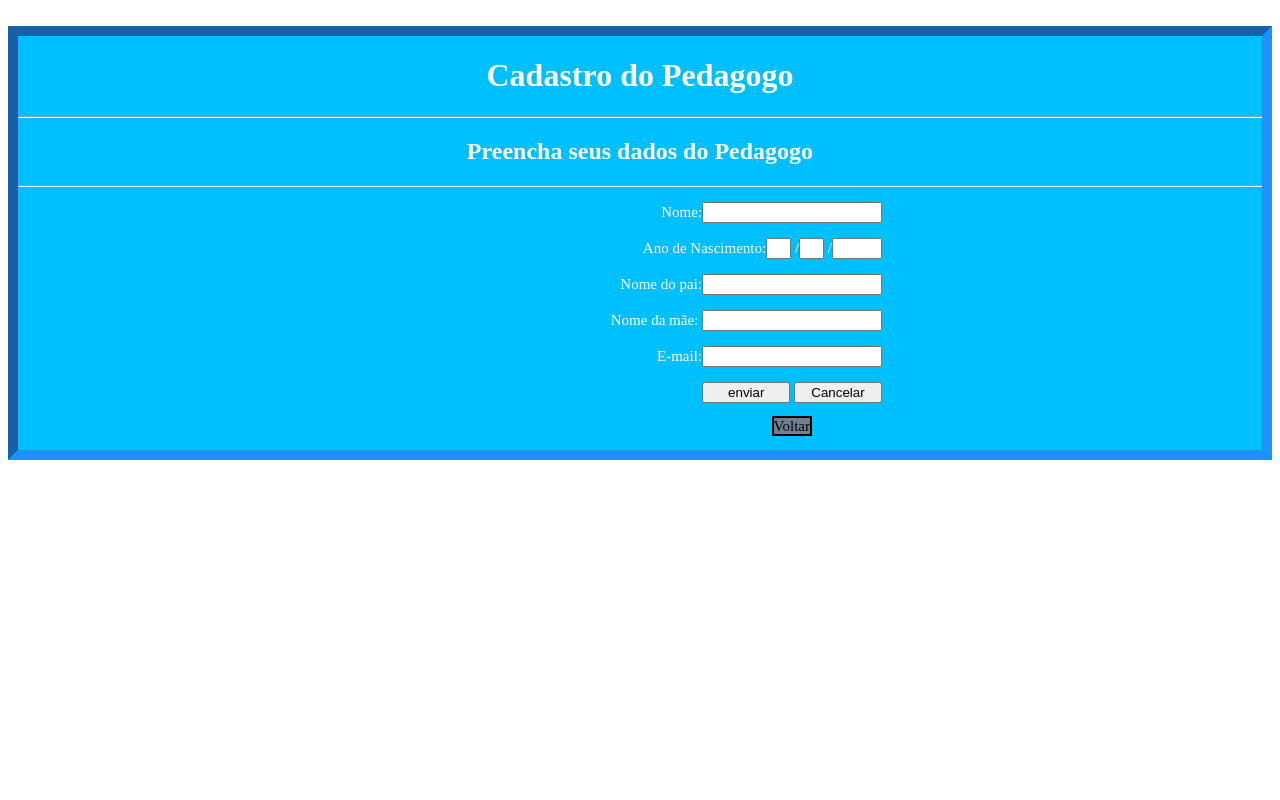
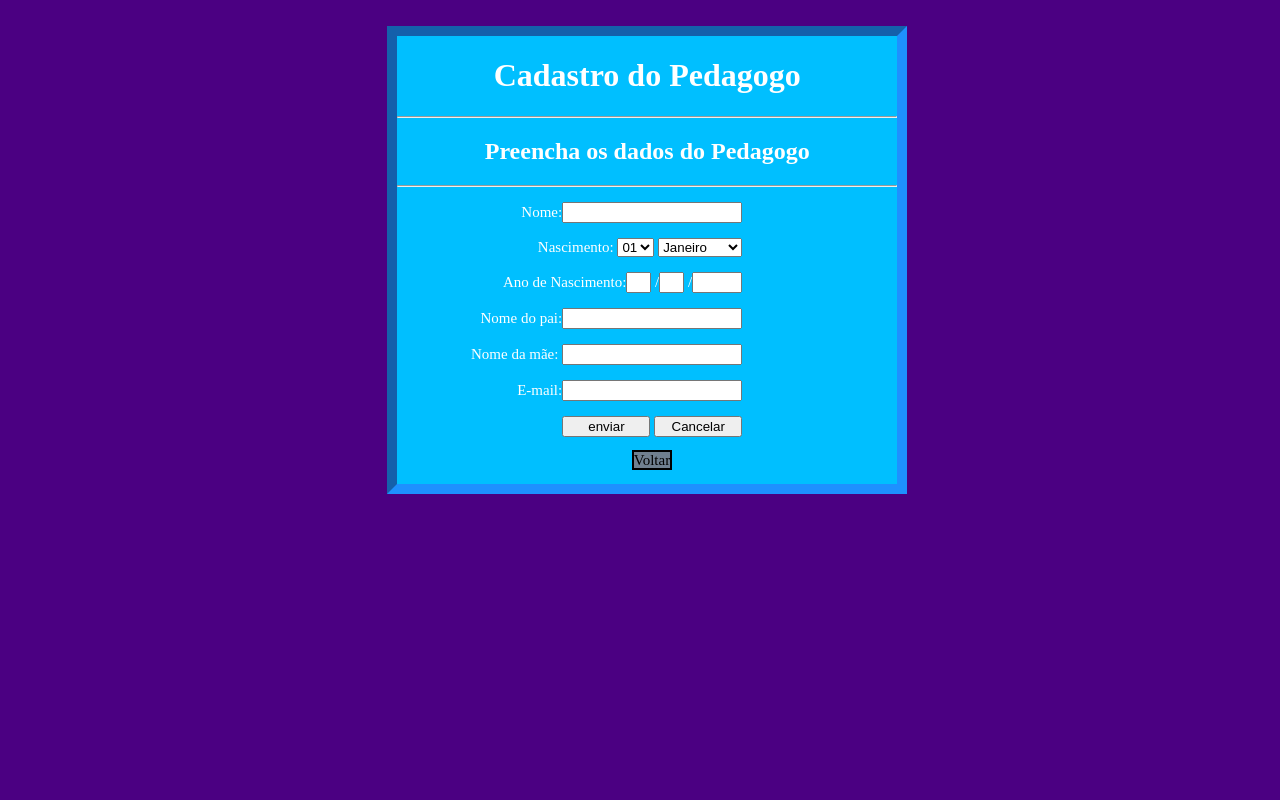
Before and after one commit to WillianWho/Bill, a PHP site: page /cadastroPed.html in a window 1280 px wide. Run offline with PHP 8.4, Linux system fonts and the light colour scheme.

Commit message:
adicioes e correções em exercicios 07

```diff
--- a/Exercicios/Exercicio 07/cadastroAluno.html
+++ b/Exercicios/Exercicio 07/cadastroAluno.html
@@ -17,7 +17,7 @@
 				<div>
 					<h1>Cadastro do Aluno</h1>
 					<hr>
-					<h2>Preencha seus dados do aluno</h2>
+					<h2>Preencha os dados do aluno</h2>
 					<hr>
 					<p>Nome:<input type="text" name="nome"/></p>
 					<p>Nome do pai:<input type="text" name="nome"/></p>
--- a/Exercicios/Exercicio 07/cadastroPed.html
+++ b/Exercicios/Exercicio 07/cadastroPed.html
@@ -16,11 +16,63 @@
 
 				</br>
 				<div>
+
 					<h1>Cadastro do Pedagogo</h1>
 					<hr>
-					<h2>Preencha seus dados do Pedagogo</h2>
+					<h2>Preencha os dados do Pedagogo</h2>
 					<hr>
 					<p>Nome:<input type="text" name="nome"/></p>
+
+					<p> Nascimento:
+						<select> name="dia">
+							<option value="em">01</option>
+							<option value="em">02</option>
+							<option value="em">03</option>
+							<option value="em">04</option>
+							<option value="em">05</option>
+							<option value="em">06</option>
+							<option value="em">07</option>
+							<option value="em">08</option>
+							<option value="em">09</option>
+							<option value="em">10</option>
+							<option value="em">11</option>
+							<option value="em">12</option>
+							<option value="em">13</option>
+							<option value="em">14</option>
+							<option value="em">15</option>
+							<option value="em">15</option>
+							<option value="em">16</option>
+							<option value="em">17</option>
+							<option value="em">18</option>
+							<option value="em">19</option>
+							<option value="em">20</option>
+							<option value="em">21</option>
+							<option value="em">22</option>
+							<option value="em">23</option>
+							<option value="em">24</option>
+							<option value="em">25</option>
+							<option value="em">26</option>
+							<option value="em">27</option>
+							<option value="em">28</option>
+							<option value="em">29</option>
+							<option value="em">30</option>
+						</select>
+
+						<select name="mes">
+							<option value="em">Janeiro</option>
+							<option value="em">Fevereiro</option>
+							<option value="em">Março</option>
+							<option value="em">Abril</option>
+							<option value="em">MAio</option>
+							<option value="em">Junho</option>
+							<option value="em">Julho</option>
+							<option value="em">Agosto</option>
+							<option value="em">Setembro</option>
+							<option value="em">Outubro</option>
+							<option value="em">Novembro</option>
+							<option value="em">Dezembro</option>
+						</select>
+					</p>
 					<p>Ano de Nascimento:<input class="dia" type="text" name="nome" maxlength="2" /> /<input class="mes" maxlength="2" type="text" name="nome"/> /<input class="ano"type="text" name="nome" maxlength="4" /></p>
 					<p>Nome do pai:<input type="text" name="nome"/></p>
 					<p>Nome da mãe: <input type="text" name="nome"/></p>
--- a/Exercicios/Exercicio 07/cadastroProf.html
+++ b/Exercicios/Exercicio 07/cadastroProf.html
@@ -16,6 +16,7 @@
 
 				</br>
 				<div>
+						<p class="imagem"><img src ="imagens\prof.png"/></p>
 					<h1>Cadastro do Professor</h1>
 					<hr>
 					<h2>Preencha seus dados do professor</h2>
--- a/Exercicios/Exercicio 07/formulario.css
+++ b/Exercicios/Exercicio 07/formulario.css
@@ -20,21 +20,26 @@ width: 88px;
 
 }
 
-input.dia
+.dia
 {
 width: 25px;
 maxlength:2;
 }
-input.mes
+.mes
 {
 width: 25px;
 maxlength:2;
 }
-input.ano
+.ano
 {
 width: 50px;
 maxlength: 4;
 }
+
+
+
+
+
 
 
 input.t
@@ -47,16 +52,20 @@ width: 100px;
 }
 div
 {
+
 background-color: #00BFFF;
 border: 10px inset #1E90FF;
 position: relative;
+width:500px;
+margin-left: 30%;
+margin-right: 30%;
 }
 p
 {
 color: white;
 font-size: 15px;
 text-align: right;
-margin-right: 380px;
+margin-right: 31%;
 }
 a{
 font-size: 15px;
@@ -67,3 +76,19 @@ border: 2px solid;
 background-color: #708090;
 margin-right:70px;
 }
+body
+{
+
+ background-color:#4B0082;
+}
+img
+{
+height: 150px;
+
+}
+.imagem
+{
+display: block;
+
+margin-right: 38%;
+}
```
Also changed, not shown: Exercicios/Exercicio 07/index.html (+8 -7 lines), Exercicios/Exercicio 07/imagens/mrs.jpeg (renamed from Exercicios/Exercicio 07/mrs.jpeg), Exercicios/Exercicio 07/imagens/prof.png (added), Exercicios/Exercicio 07/imagens/senhora.png (renamed from Exercicios/Exercicio 07/senhora.png).
